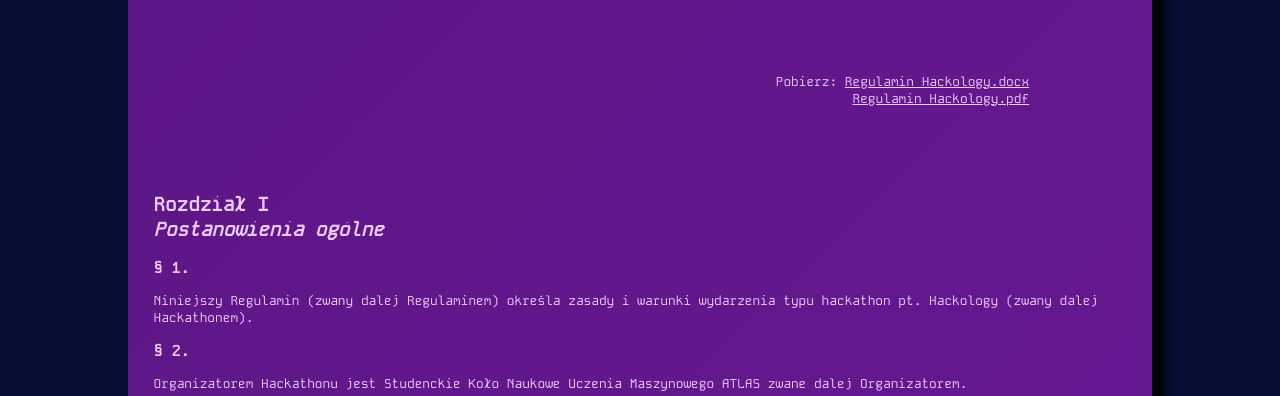
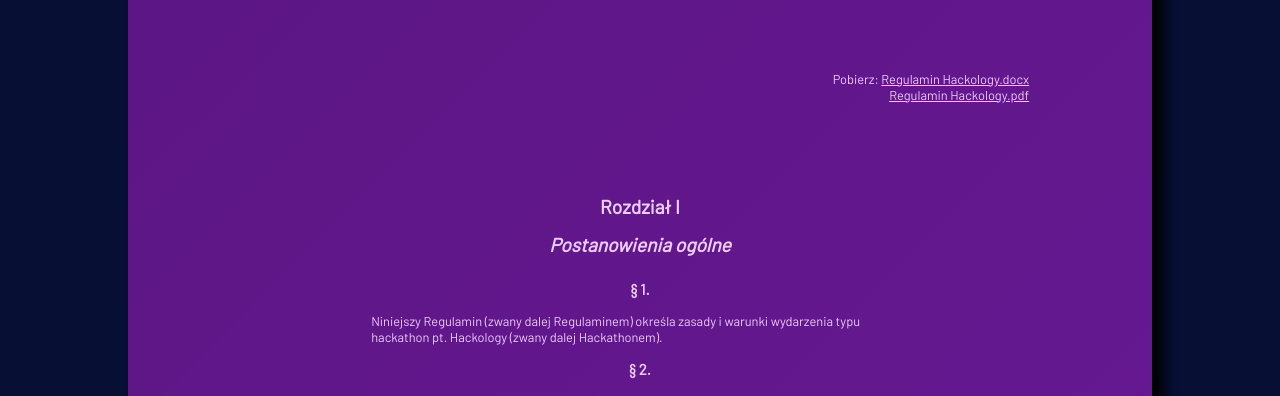
Before and after one commit to knum-atlas/hackology, a plain HTML site: page regulamin.html in a window 1280 px wide. Shown: the part 385-781 px from the top of the page. Drawn offline with Linux system fonts and the light colour scheme; files whose address does not match are found by name.

Commit message:
stylowanie do regu

```diff
--- a/style.css
+++ b/style.css
@@ -952,6 +952,7 @@
 .Ruleset {
     gap: 4.4em;
     padding-bottom: 16em;
+    font-family: var(--font-readable);
 }
 
 .Ruleset > .files {
@@ -965,8 +966,17 @@
     text-align: left;
 }
 
-.Ruleset > .chapter{
-    width: 80%; min-width: 32em;
+.Ruleset .paragraph {
+    text-align: center;
+}
+
+.Ruleset .chapter {
+    line-height: 2em;
+    text-align: center;
+}
+
+.Ruleset .wrapper {
+    max-width: 42em;
 }
 
 
```
